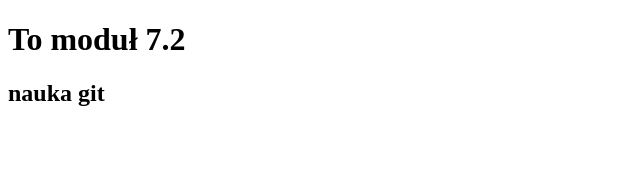
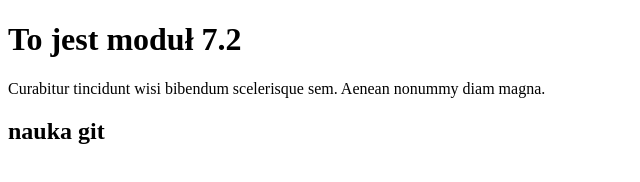
Before and after one commit to TomMikB/learning-git, a plain HTML site: page index.html in a window 1280 px wide. Shown: the whole page, without its empty margins (0-640 px from the left). Drawn offline with Linux system fonts and the light colour scheme.

Commit message:
Change index.html - change h1, add paragraph

```diff
--- a/index.html
+++ b/index.html
@@ -5,7 +5,8 @@
 		<title>Moduł 7.2</title>
 	</head>
 	<body>
-		<h1>To moduł 7.2</h1>
+		<h1>To jest moduł 7.2</h1>
+		<p>Curabitur tincidunt wisi bibendum scelerisque sem. Aenean nonummy diam magna.</p>
 		<h2>nauka git</h2>
 	</body>
 </html>
```
